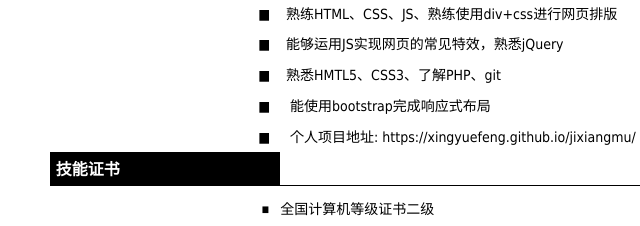
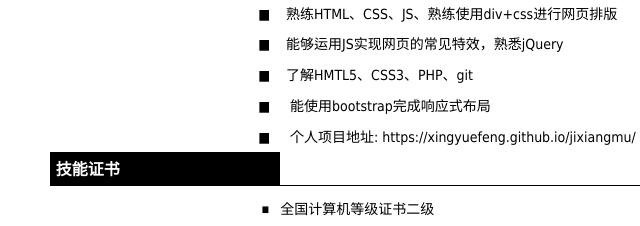
Before and after one commit to xingyuefeng/jixiangmu, a plain HTML site: page zh7/web前端.html in a window 1280 px wide. Shown: the part 407-633 px from the top of the page, 261-901 px from the left. Drawn offline with Linux system fonts and the light colour scheme.

Commit message:
Add files via upload

```diff
--- a/zh7/web前端.html
+++ b/zh7/web前端.html
@@ -252,7 +252,7 @@
 							<tr>
 								<td class="cell border_box" style="width: auto; background-color: transparent; text-align: left; vertical-align: top; border-top: 0.75pt none #000000; border-right: 0.75pt none #000000; border-bottom: 0.75pt none #000000; border-left: 0.75pt none #000000;">
             <input type="hidden" name="key" value=""/>
-            <pre style="min-height: 10.5pt; margin: 0.5mm 0.0mm 0.0mm 0.0mm;"><span class="Tahoma" style="font-size: 10.5pt; color: #000000; background-color: transparent; font-weight: normal; font-style: normal; text-decoration: none; line-height: 1.0;">                                                    ■    熟悉HMTL5、CSS3、了解PHP、git</span></pre>
+            <pre style="min-height: 10.5pt; margin: 0.5mm 0.0mm 0.0mm 0.0mm;"><span class="Tahoma" style="font-size: 10.5pt; color: #000000; background-color: transparent; font-weight: normal; font-style: normal; text-decoration: none; line-height: 1.0;">                                                    ■    了解HMTL5、CSS3、PHP、git</span></pre>
         </td>
 							</tr>
 						</table>
```
